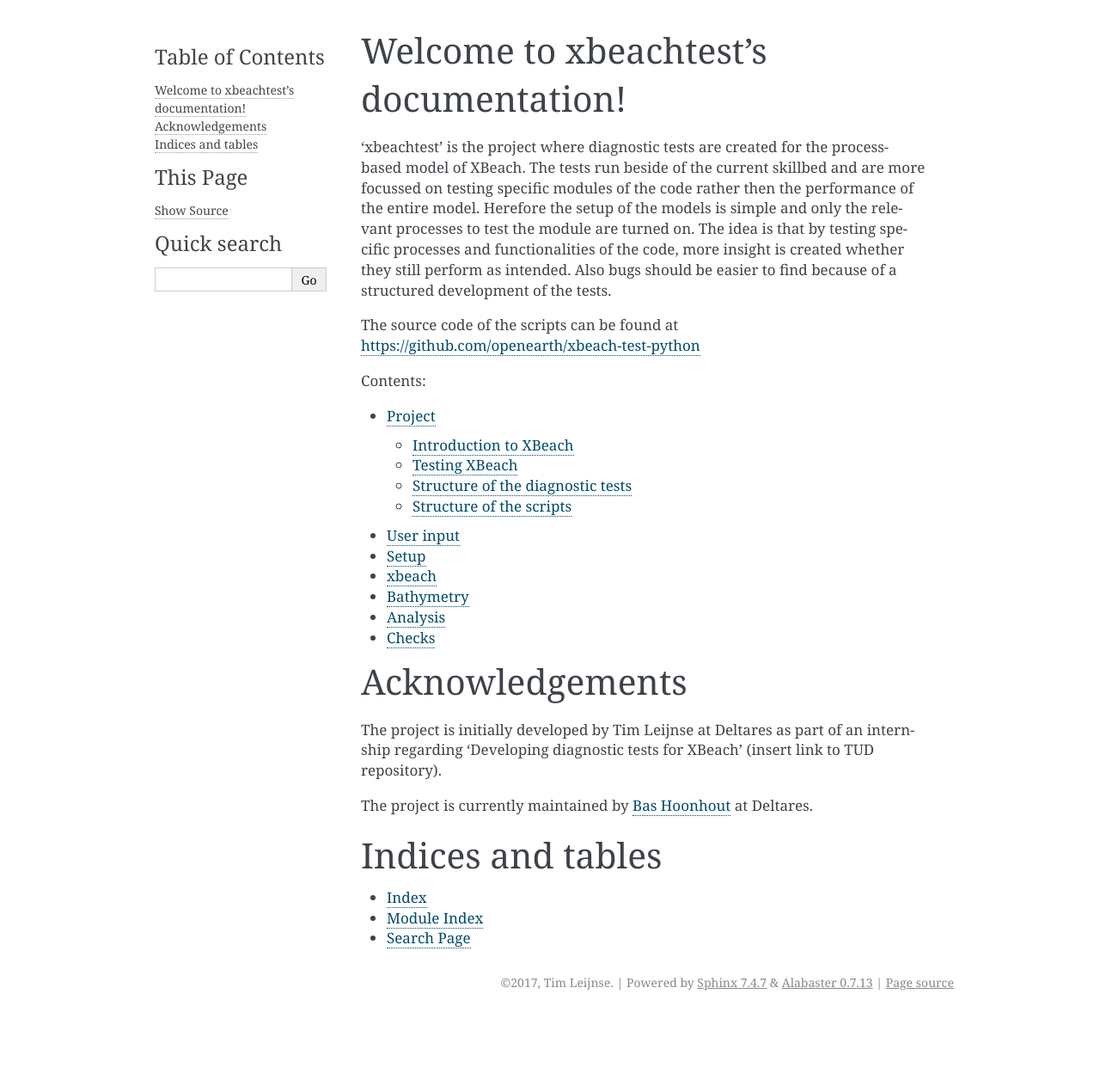
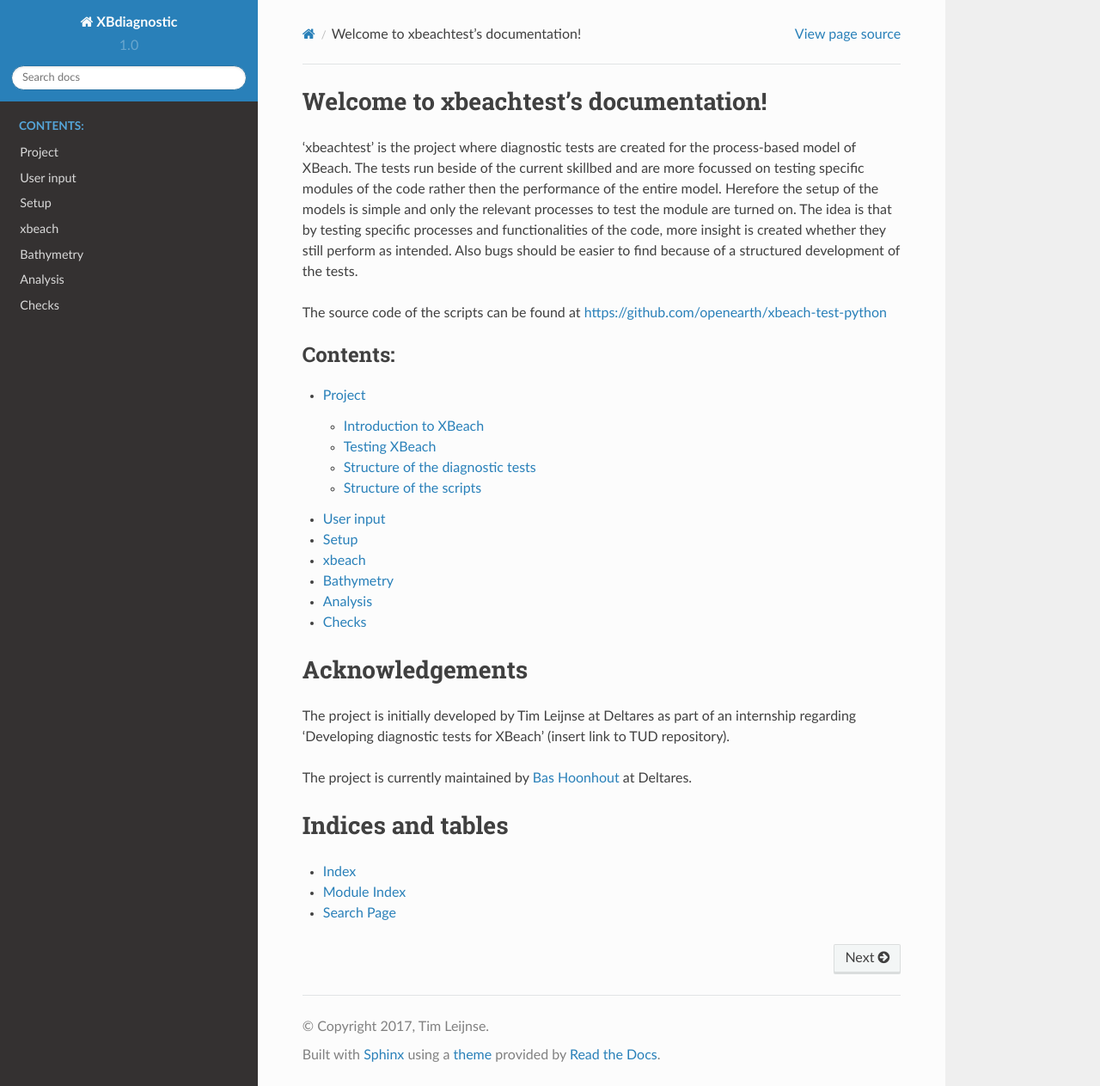
Before and after one commit to openearth/xbeach-test-python, a Sphinx documentation site: the page built from docs/index.rst, in a window 1280 px wide and 1263 px high. Shown: the whole window at 86% size. Built offline with Sphinx 7.4.7 and the Read the Docs theme 2.0.0, drawn with Linux system fonts in a browser that asks for light colours; some of the changed lines change nothing that is shown.

Commit message:
Make theme the same as Aeolis and XBeach manual

```diff
--- a/docs/conf.py
+++ b/docs/conf.py
@@ -1,8 +1,8 @@
 #!/usr/bin/env python3
 # -*- coding: utf-8 -*-
 #
-# xbeachtest documentation build configuration file, created by
-# sphinx-quickstart on Tue Jun 13 09:56:18 2017.
+# XBdiagnostic documentation build configuration file, created by
+# sphinx-quickstart on  Tue Jun 13 09:56:18 2017.
 #
 # This file is execfile()d with the current directory set to its
 # containing dir.
@@ -13,52 +13,66 @@
 # All configuration values have a default; values that are commented out
 # serve to show the default.
 
+import sys
+import os
+import shlex
+import sphinx_rtd_theme
+from sphinx.ext.autodoc import cut_lines
+
+
+def setup(app):
+    app.connect('autodoc-process-docstring', cut_lines(25, what=['module']))
+    return app
+
+
 # If extensions (or modules to document with autodoc) are in another directory,
 # add these directories to sys.path here. If the directory is relative to the
 # documentation root, use os.path.abspath to make it absolute, like shown here.
-#
-# import os
-# import sys
-# sys.path.insert(0, os.path.abspath('.'))
-
+#sys.path.insert(0, os.path.abspath('.'))
 
 # -- General configuration ------------------------------------------------
 
 # If your documentation needs a minimal Sphinx version, state it here.
-#
-# needs_sphinx = '1.0'
+#needs_sphinx = '1.0'
 
 # Add any Sphinx extension module names here, as strings. They can be
 # extensions coming with Sphinx (named 'sphinx.ext.*') or your custom
 # ones.
-extensions = ['sphinx.ext.viewcode',
-    'sphinx.ext.githubpages']
+extensions = [
+    'sphinx.ext.autodoc',
+    'sphinxcontrib.napoleon',
+    'sphinx.ext.mathjax',
+    'sphinxcontrib.bibtex',
+    'sphinx.ext.viewcode',
+]
 
 # Add any paths that contain templates here, relative to this directory.
 templates_path = ['_templates']
 
 # The suffix(es) of source filenames.
 # You can specify multiple suffix as a list of string:
-#
 # source_suffix = ['.rst', '.md']
 source_suffix = '.rst'
+
+# The encoding of source files.
+#source_encoding = 'utf-8-sig'
 
 # The master toctree document.
 master_doc = 'index'
 
 # General information about the project.
-project = 'xbeachtest'
-copyright = '2017, Tim Leijnse'
-author = 'Tim Leijnse'
+project = u'XBdiagnostic'
+copyright = u'2017, Tim Leijnse'
+author = u'Tim Leijnse'
 
 # The version info for the project you're documenting, acts as replacement for
 # |version| and |release|, also used in various other places throughout the
 # built documents.
 #
 # The short X.Y version.
-version = ''
+version = '1.0'
 # The full version, including alpha/beta/rc tags.
-release = ''
+release = '1.0'
 
 # The language for content autogenerated by Sphinx. Refer to documentation
 # for a list of supported languages.
@@ -67,13 +81,39 @@
 # Usually you set "language" from the command line for these cases.
 language = None
 
+# There are two options for replacing |today|: either, you set today to some
+# non-false value, then it is used:
+#today = ''
+# Else, today_fmt is used as the format for a strftime call.
+#today_fmt = '%B %d, %Y'
+
 # List of patterns, relative to source directory, that match files and
 # directories to ignore when looking for source files.
-# This patterns also effect to html_static_path and html_extra_path
-exclude_patterns = ['_build', 'Thumbs.db', '.DS_Store']
+exclude_patterns = ['_build']
+
+# The reST default role (used for this markup: `text`) to use for all
+# documents.
+#default_role = None
+
+# If true, '()' will be appended to :func: etc. cross-reference text.
+#add_function_parentheses = True
+
+# If true, the current module name will be prepended to all description
+# unit titles (such as .. function::).
+#add_module_names = True
+
+# If true, sectionauthor and moduleauthor directives will be shown in the
+# output. They are ignored by default.
+#show_authors = False
 
 # The name of the Pygments (syntax highlighting) style to use.
 pygments_style = 'sphinx'
+
+# A list of ignored prefixes for module index sorting.
+#modindex_common_prefix = []
+
+# If true, keep warnings as "system message" paragraphs in the built documents.
+#keep_warnings = False
 
 # If true, `todo` and `todoList` produce output, else they produce nothing.
 todo_include_todos = False
@@ -83,54 +123,143 @@
 
 # The theme to use for HTML and HTML Help pages.  See the documentation for
 # a list of builtin themes.
-#
-html_theme = 'alabaster'
+html_theme = 'sphinx_rtd_theme'
 
 # Theme options are theme-specific and customize the look and feel of a theme
 # further.  For a list of options available for each theme, see the
 # documentation.
-#
-# html_theme_options = {}
+#html_theme_options = {}
+
+# Add any paths that contain custom themes here, relative to this directory.
+html_theme_path = [sphinx_rtd_theme.get_html_theme_path()]
+
+# The name for this set of Sphinx documents.  If None, it defaults to
+# "<project> v<release> documentation".
+#html_title = None
+
+# A shorter title for the navigation bar.  Default is the same as html_title.
+#html_short_title = None
+
+# The name of an image file (relative to this directory) to place at the top
+# of the sidebar.
+#html_logo = None
+
+# The name of an image file (within the static path) to use as favicon of the
+# docs.  This file should be a Windows icon file (.ico) being 16x16 or 32x32
+# pixels large.
+#html_favicon = None
 
 # Add any paths that contain custom static files (such as style sheets) here,
 # relative to this directory. They are copied after the builtin static files,
 # so a file named "default.css" will overwrite the builtin "default.css".
 html_static_path = ['_static']
 
+# Add any extra paths that contain custom files (such as robots.txt or
+# .htaccess) here, relative to this directory. These files are copied
+# directly to the root of the documentation.
+#html_extra_path = []
 
-# -- Options for HTMLHelp output ------------------------------------------
+# If not '', a 'Last updated on:' timestamp is inserted at every page bottom,
+# using the given strftime format.
+#html_last_updated_fmt = '%b %d, %Y'
+
+# If true, SmartyPants will be used to convert quotes and dashes to
+# typographically correct entities.
+#html_use_smartypants = True
+
+# Custom sidebar templates, maps document names to template names.
+#html_sidebars = {}
+
+# Additional templates that should be rendered to pages, maps page names to
+# template names.
+#html_additional_pages = {}
+
+# If false, no module index is generated.
+#html_domain_indices = True
+
+# If false, no index is generated.
+#html_use_index = True
+
+# If true, the index is split into individual pages for each letter.
+#html_split_index = False
+
+# If true, links to the reST sources are added to the pages.
+#html_show_sourcelink = True
+
+# If true, "Created using Sphinx" is shown in the HTML footer. Default is True.
+#html_show_sphinx = True
+
+# If true, "(C) Copyright ..." is shown in the HTML footer. Default is True.
+#html_show_copyright = True
+
+# If true, an OpenSearch description file will be output, and all pages will
+# contain a <link> tag referring to it.  The value of this option must be the
+# base URL from which the finished HTML is served.
+#html_use_opensearch = ''
+
+# This is the file name suffix for HTML files (e.g. ".xhtml").
+#html_file_suffix = None
+
+# Language to be used for generating the HTML full-text search index.
+# Sphinx supports the following languages:
+#   'da', 'de', 'en', 'es', 'fi', 'fr', 'hu', 'it', 'ja'
+#   'nl', 'no', 'pt', 'ro', 'ru', 'sv', 'tr'
+#html_search_language = 'en'
+
+# A dictionary with options for the search language support, empty by default.
+# Now only 'ja' uses this config value
+#html_search_options = {'type': 'default'}
+
+# The name of a javascript file (relative to the configuration directory) that
+# implements a search results scorer. If empty, the default will be used.
+#html_search_scorer = 'scorer.js'
 
 # Output file base name for HTML help builder.
-htmlhelp_basename = 'xbeachtestdoc'
-
+htmlhelp_basename = 'XBdiagnosticdoc'
 
 # -- Options for LaTeX output ---------------------------------------------
 
 latex_elements = {
-    # The paper size ('letterpaper' or 'a4paper').
-    #
-    # 'papersize': 'letterpaper',
+# The paper size ('letterpaper' or 'a4paper').
+#'papersize': 'letterpaper',
 
-    # The font size ('10pt', '11pt' or '12pt').
-    #
-    # 'pointsize': '10pt',
+# The font size ('10pt', '11pt' or '12pt').
+#'pointsize': '10pt',
 
-    # Additional stuff for the LaTeX preamble.
-    #
-    # 'preamble': '',
+# Additional stuff for the LaTeX preamble.
+#'preamble': '',
 
-    # Latex figure (float) alignment
-    #
-    # 'figure_align': 'htbp',
+# Latex figure (float) alignment
+#'figure_align': 'htbp',
 }
 
 # Grouping the document tree into LaTeX files. List of tuples
 # (source start file, target name, title,
 #  author, documentclass [howto, manual, or own class]).
 latex_documents = [
-    (master_doc, 'xbeachtest.tex', 'xbeachtest Documentation',
-     'Tim Leijnse', 'manual'),
+  (master_doc, 'XBdiagnostic.tex', u'XBdiagnostic Documentation',
+   u'Tim Leijnse', 'manual'),
 ]
+
+# The name of an image file (relative to this directory) to place at the top of
+# the title page.
+#latex_logo = None
+
+# For "manual" documents, if this is true, then toplevel headings are parts,
+# not chapters.
+#latex_use_parts = False
+
+# If true, show page references after internal links.
+#latex_show_pagerefs = False
+
+# If true, show URL addresses after external links.
+#latex_show_urls = False
+
+# Documents to append as an appendix to all manuals.
+#latex_appendices = []
+
+# If false, no module index is generated.
+#latex_domain_indices = True
 
 
 # -- Options for manual page output ---------------------------------------
@@ -138,9 +267,12 @@
 # One entry per manual page. List of tuples
 # (source start file, name, description, authors, manual section).
 man_pages = [
-    (master_doc, 'xbeachtest', 'xbeachtest Documentation',
+    (master_doc, 'XBdiagnostic', u'XBdiagnostic Documentation',
      [author], 1)
 ]
+
+# If true, show URL addresses after external links.
+#man_show_urls = False
 
 
 # -- Options for Texinfo output -------------------------------------------
@@ -149,7 +281,25 @@
 # (source start file, target name, title, author,
 #  dir menu entry, description, category)
 texinfo_documents = [
-    (master_doc, 'xbeachtest', 'xbeachtest Documentation',
-     author, 'xbeachtest', 'One line description of project.',
-     'Miscellaneous'),
+  (master_doc, 'XBdiagnostic', u'XBdiagnostic Documentation',
+   author, 'XBdiagnostic', 'One line description of project.',
+   'Miscellaneous'),
 ]
+
+# Documents to append as an appendix to all manuals.
+#texinfo_appendices = []
+
+# If false, no module index is generated.
+#texinfo_domain_indices = True
+
+# How to display URL addresses: 'footnote', 'no', or 'inline'.
+#texinfo_show_urls = 'footnote'
+
+# If true, do not generate a @detailmenu in the "Top" node's menu.
+#texinfo_no_detailmenu = False
+
+
+# Example configuration for intersphinx: refer to the Python standard library.
+intersphinx_mapping = {'https://docs.python.org/': None}
+
+numfig = True
```
Also changed, not shown: 1 other file.
